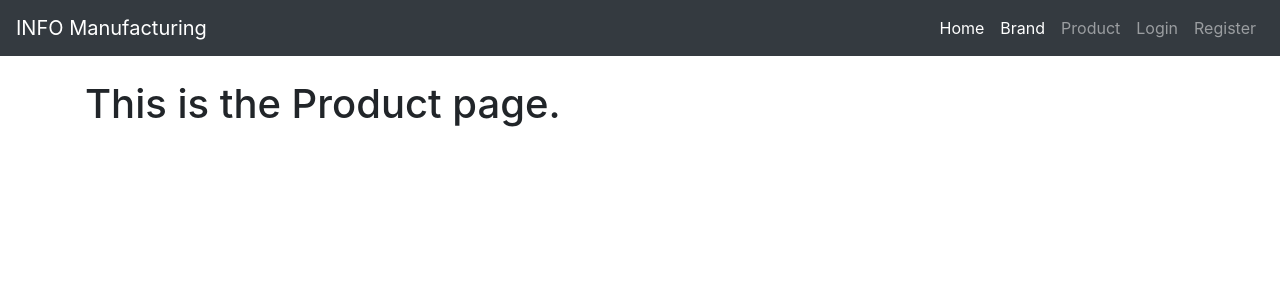
After one commit to ferily7/info441-manufacturing, a Django app: template final/templates/product/productHome.html in a window 1280 px wide. The commit adds this page. Shown: the top 300 px of the page. Run offline with Django 3.2, Linux system fonts and the light colour scheme; the template is opened without the code that fills it, so the values that code supplies are empty; some libraries are stand-ins or nearby versions.

Commit message:
created front end for product, product type and review

```diff
--- a/final/product/urls.py
+++ b/final/product/urls.py
@@ -3,6 +3,7 @@ from django.urls import path
 from . import views
 
 urlpatterns = [
+    path('', views.ProductHomePage.as_view(), name='product'),
     url(r'product_type', views.ProductTypeView.as_view()),
     path('<int:product_id>', views.ProductView.as_view()),
     path('review/<int:review_id>',  views.ReviewView.as_view()),
--- a/final/templates/base.html
+++ b/final/templates/base.html
@@ -28,13 +28,18 @@
             <li class="nav-item active">
               <a class="nav-link" href="{% url 'brand' %}">Brand <span class="sr-only">(current)</span></a>
             </li>
-
+            <li class="nav-item" >
+              <a class="nav-link"  href="{% url 'product' %}">Product</a>
+            </li>
           {% else %}
             <li class="nav-item active">
               <a class="nav-link" href="{% url 'home' %}">Home <span class="sr-only">(current)</span></a>
             </li>
             <li class="nav-item active">
               <a class="nav-link" href="{% url 'brand' %}">Brand <span class="sr-only">(current)</span></a>
+            </li>
+            <li class="nav-item" >
+              <a class="nav-link"  href="{% url 'product' %}">Product</a>
             </li>
             <li class="nav-item" >
               <a class="nav-link"  href="{% url 'login' %}">Login</a>
--- /dev/null
+++ b/final/templates/product/productHome.html
@@ -0,0 +1,20 @@
+{% extends 'base.html' %}
+
+{% block title %} Product Homepage {% endblock %}
+
+{% block content %}
+
+<h1> This is the Product page. </h1>
+<br>
+
+{% for product in products %}
+    <h4>Product Name: {{product.name}}</h4>
+    <p>Description: {{product.description}}</p>
+    <p>Quantity: {{product.quantity}}</p>
+    <p>Price: ${{product.price}}</p>
+    <p>Product Type: {{product.product_type}}</p>
+    <p>Seller: {{product.seller.username}}</p>
+    <br>
+{% endfor %}
+
+{% endblock %}
```
Also changed, not shown: final/product/views.py (+11 -2 lines), final/templates/product.html (deleted, +0 -11 lines), final/templates/product/product.html (added, +15 -0 lines), final/templates/product/productType.html (added, +15 -0 lines), final/templates/product/review.html (added, +13 -0 lines).
